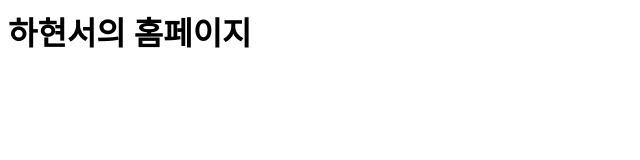
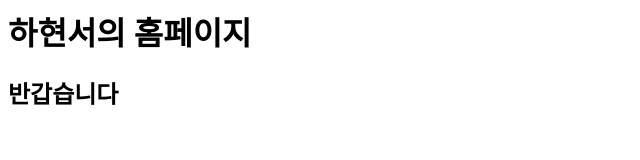
Before and after one commit to blueblankspace/erb2024, a plain HTML site: page index.html in a window 1280 px wide. Shown: the whole page, without its empty margins (0-640 px from the left). Drawn offline with Linux system fonts and the light colour scheme.

Commit message:
Update index.html

```diff
--- a/index.html
+++ b/index.html
@@ -4,5 +4,6 @@
   </head>
   <body>
     <h1>하현서의 홈페이지</h1>
+    <h2>반갑습니다</h2>
   </body>
 </html>
```
